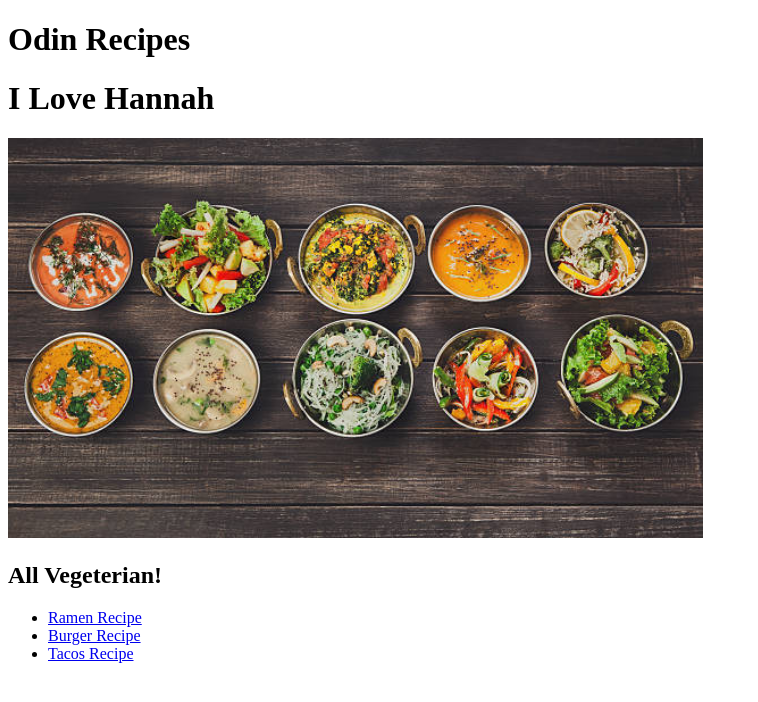
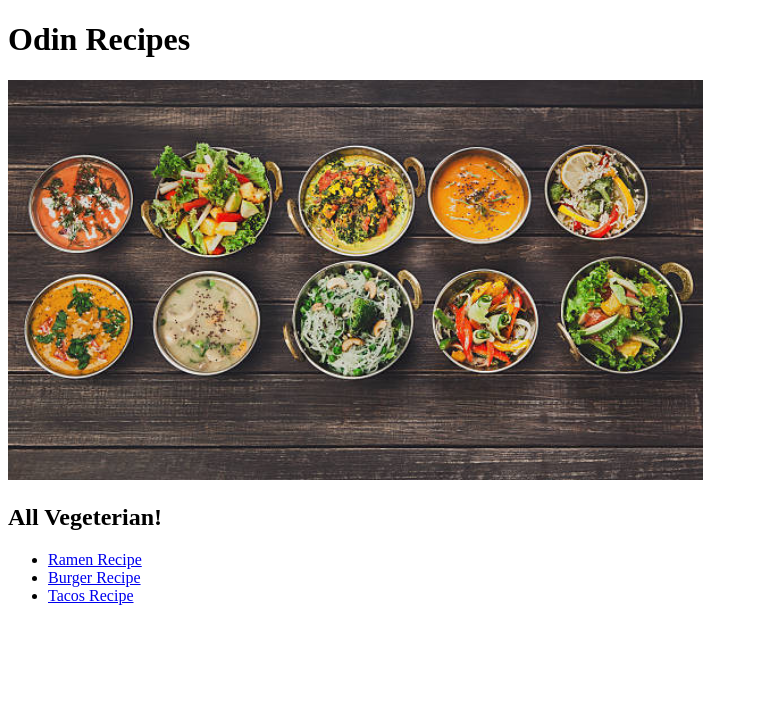
Before and after one commit to kalebshah/odin-recipes, a plain HTML site: page index.html in a window 1280 px wide. Shown: the whole page, without its empty margins (0-758 px from the left). Drawn offline with Linux system fonts and the light colour scheme.

Commit message:
Remove silly message

```diff
--- a/index.html
+++ b/index.html
@@ -7,7 +7,6 @@
 </head>
 <body>
     <h1>Odin Recipes</h1>
-    <h1>I Love Hannah</h1>
     <img src="images/all_food_img.jpg" alt="Image of different vegeterian meals" height="400">
     <h2>All Vegeterian!</h2>
     <ul>
```
